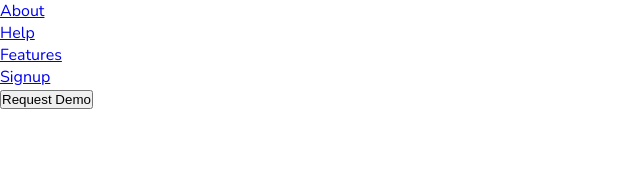
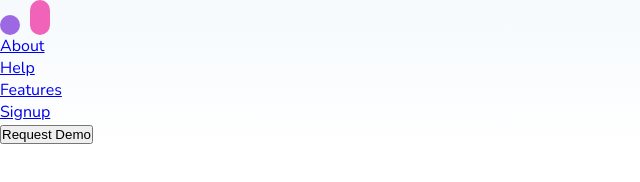
Before and after one commit to Rossowka/DataWarehouse, a plain HTML site: page index.html in a window 1280 px wide. Shown: the whole page, without its empty margins (0-640 px from the left). Drawn offline with nearby package versions, Linux system fonts and the light colour scheme.

Commit message:
created and styled logo

```diff
--- a/index.html
+++ b/index.html
@@ -11,8 +11,9 @@
 </head>
 <body>
     <nav>
-        <div>
-
+        <div class="logo">
+            <div class="purple"></div>
+            <div class="pink"></div>
         </div>
         <ul>
             <li><a href="#">About</a></li>
--- a/style.css
+++ b/style.css
@@ -8,11 +8,40 @@
 
 html, body {
     font-family: nunito, Arial, sans-serif;
+    background: linear-gradient(#F6FAFD 10%, #fff 100%) no-repeat;
+}
+
+:root {
+    --purple: rgb(156, 105, 226);
+    --pink: #F063B8;
+    --blue: #2D9CDB;
+    --mint: #68C9BA;
+    --bold-texts-color: #212353;
+    --texts-color: #4B5D68;
 }
 
 /* Nav */
 
+.logo {
+    display: flex;
+    align-items: flex-end;
+    width: 50px;
+    justify-content: space-between;
+}
 
+.logo .purple {
+    height: 20px;
+    width: 20px;
+    background-color: var(--purple);
+    border-radius: 50%;
+}
+
+.logo .pink {
+    height: 35px;
+    width: 20px;
+    background-color: var(--pink);
+    border-radius: 10px;
+}
 
 /* Header */
 
```
